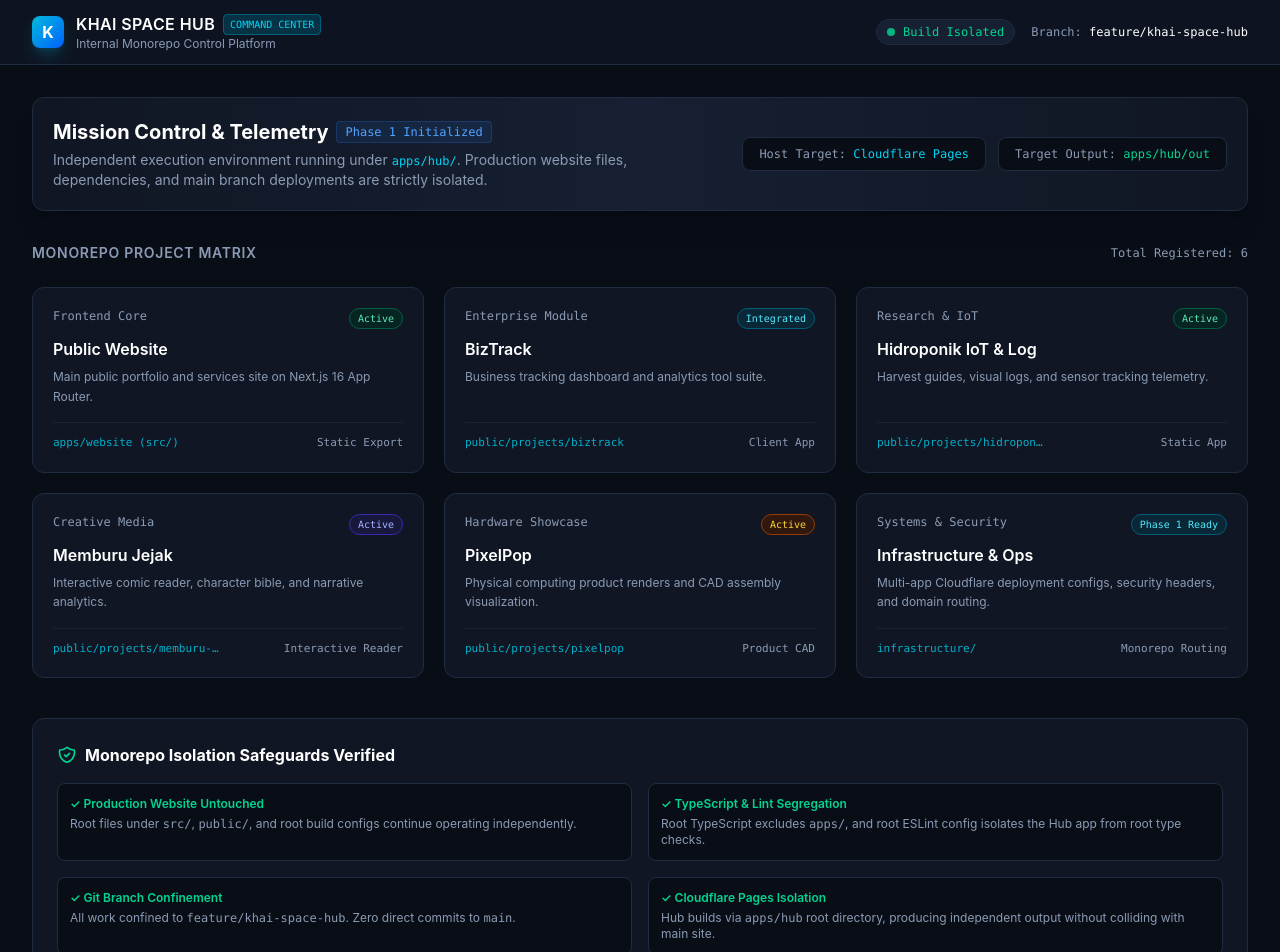
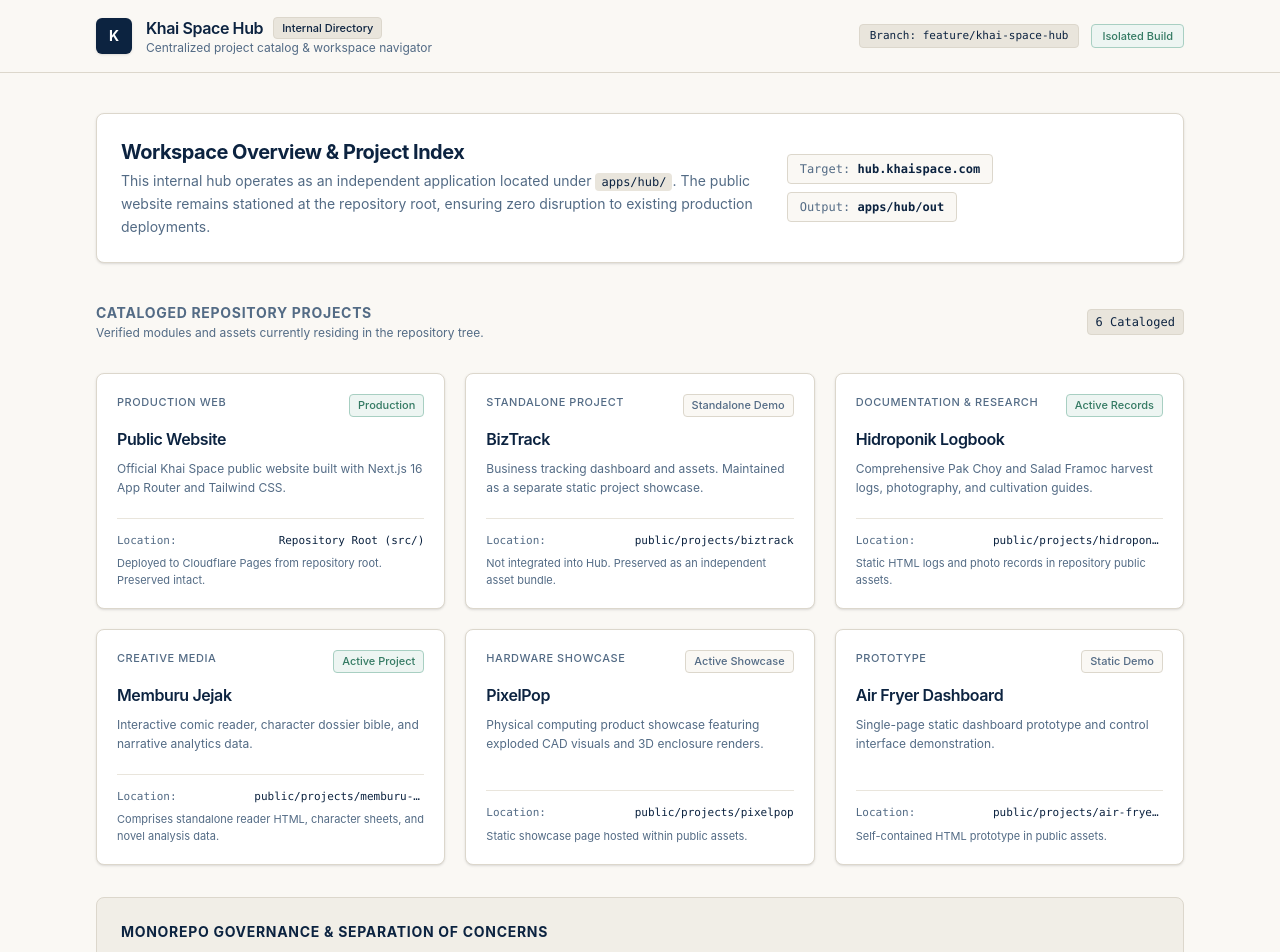
Before and after one commit to khairultajudin/khaispace, a Next.js app in the folder apps/hub/: page / in a window 1280 px wide. Shown: the top 952 px of the page. Built offline with nearby package versions, Linux system fonts and the light colour scheme.

Commit message:
fix(hub): update Hub scaffold with approved Khai Space light design, secure env placeholders, and accurate project catalog

```diff
--- a/apps/hub/src/app/globals.css
+++ b/apps/hub/src/app/globals.css
@@ -1,29 +1,39 @@
 @import "tailwindcss";
 
 :root {
-  --background: #090d16;
-  --foreground: #e6edf3;
-  --surface: #101623;
-  --surface-muted: #162032;
-  --surface-border: #1f2c42;
-  --accent-cyan: #00d2ff;
-  --accent-emerald: #10b981;
-  --accent-amber: #f59e0b;
-  --accent-indigo: #6366f1;
-  --text-muted: #8b9bb4;
+  --background: #faf8f4;
+  --foreground: #0c2340;
+  --surface: #ffffff;
+  --surface-neutral: #e9e5dc;
+  --surface-muted: #f4f0e8;
+  --text-muted: #536b85;
+  --border: #dcd7cc;
+  --border-subtle: #e9e5dc;
+  --accent-green: #347a63;
+  --accent-green-soft: #edf5f2;
+  --accent-green-border: #a8cfc2;
+  --accent-blue: #2c6db2;
+  --accent-blue-soft: #e8f1fa;
 }
 
 @theme inline {
   --color-background: var(--background);
   --color-foreground: var(--foreground);
   --color-surface: var(--surface);
+  --color-surface-neutral: var(--surface-neutral);
   --color-surface-muted: var(--surface-muted);
-  --color-surface-border: var(--surface-border);
-  --color-accent-cyan: var(--accent-cyan);
-  --color-accent-emerald: var(--accent-emerald);
-  --color-accent-amber: var(--accent-amber);
-  --color-accent-indigo: var(--accent-indigo);
   --color-text-muted: var(--text-muted);
+  --color-border: var(--border);
+  --color-border-subtle: var(--border-subtle);
+  --color-accent-green: var(--accent-green);
+  --color-accent-green-soft: var(--accent-green-soft);
+  --color-accent-green-border: var(--accent-green-border);
+  --color-accent-blue: var(--accent-blue);
+  --color-accent-blue-soft: var(--accent-blue-soft);
+}
+
+html {
+  color-scheme: light;
 }
 
 body {
--- a/apps/hub/src/app/layout.tsx
+++ b/apps/hub/src/app/layout.tsx
@@ -2,8 +2,8 @@ import type { Metadata } from "next";
 import "./globals.css";
 
 export const metadata: Metadata = {
-  title: "Khai Space Hub — Command Center",
-  description: "Internal command center and project telemetry dashboard for Khai Space.",
+  title: "Khai Space Hub — Internal Directory & Projects",
+  description: "Internal workspace and project directory for Khai Space.",
   robots: {
     index: false,
     follow: false,
@@ -17,7 +17,7 @@ export default function RootLayout({
 }>) {
   return (
     <html lang="en">
-      <body className="antialiased selection:bg-cyan-500/20 selection:text-cyan-300">
+      <body className="antialiased selection:bg-[#347A63]/15 selection:text-[#0C2340]">
         {children}
       </body>
     </html>
--- a/apps/hub/src/app/page.tsx
+++ b/apps/hub/src/app/page.tsx
@@ -1,213 +1,216 @@
 export default function HubHome() {
-  const modules = [
+  const projects = [
     {
       title: "Public Website",
-      category: "Frontend Core",
-      path: "apps/website (src/)",
-      status: "Active",
-      statusColor: "emerald",
-      desc: "Main public portfolio and services site on Next.js 16 App Router.",
-      meta: "Static Export • Cloudflare Pages",
+      category: "Production Web",
+      location: "Repository Root (src/)",
+      status: "Production",
+      statusStyle: "production",
+      desc: "Official Khai Space public website built with Next.js 16 App Router and Tailwind CSS.",
+      notes: "Deployed to Cloudflare Pages from repository root. Preserved intact.",
     },
     {
       title: "BizTrack",
-      category: "Enterprise Module",
-      path: "public/projects/biztrack",
-      status: "Integrated",
-      statusColor: "cyan",
-      desc: "Business tracking dashboard and analytics tool suite.",
-      meta: "Client App • In-Tree",
+      category: "Standalone Project",
+      location: "public/projects/biztrack",
+      status: "Standalone Demo",
+      statusStyle: "neutral",
+      desc: "Business tracking dashboard and assets. Maintained as a separate static project showcase.",
+      notes: "Not integrated into Hub. Preserved as an independent asset bundle.",
     },
     {
-      title: "Hidroponik IoT & Log",
-      category: "Research & IoT",
-      path: "public/projects/hidroponik",
-      status: "Active",
-      statusColor: "emerald",
-      desc: "Harvest guides, visual logs, and sensor tracking telemetry.",
-      meta: "Static App • Plant Tracking",
+      title: "Hidroponik Logbook",
+      category: "Documentation & Research",
+      location: "public/projects/hidroponik",
+      status: "Active Records",
+      statusStyle: "active",
+      desc: "Comprehensive Pak Choy and Salad Framoc harvest logs, photography, and cultivation guides.",
+      notes: "Static HTML logs and photo records in repository public assets.",
     },
     {
       title: "Memburu Jejak",
       category: "Creative Media",
-      path: "public/projects/memburu-jejak",
-      status: "Active",
-      statusColor: "indigo",
-      desc: "Interactive comic reader, character bible, and narrative analytics.",
-      meta: "Interactive Reader • Engine",
+      location: "public/projects/memburu-jejak",
+      status: "Active Project",
+      statusStyle: "active",
+      desc: "Interactive comic reader, character dossier bible, and narrative analytics data.",
+      notes: "Comprises standalone reader HTML, character sheets, and novel analysis data.",
     },
     {
       title: "PixelPop",
       category: "Hardware Showcase",
-      path: "public/projects/pixelpop",
-      status: "Active",
-      statusColor: "amber",
-      desc: "Physical computing product renders and CAD assembly visualization.",
-      meta: "Product CAD • Interactive",
+      location: "public/projects/pixelpop",
+      status: "Active Showcase",
+      statusStyle: "neutral",
+      desc: "Physical computing product showcase featuring exploded CAD visuals and 3D enclosure renders.",
+      notes: "Static showcase page hosted within public assets.",
     },
     {
-      title: "Infrastructure & Ops",
-      category: "Systems & Security",
-      path: "infrastructure/",
-      status: "Phase 1 Ready",
-      statusColor: "cyan",
-      desc: "Multi-app Cloudflare deployment configs, security headers, and domain routing.",
-      meta: "Monorepo Routing • Cloudflare",
+      title: "Air Fryer Dashboard",
+      category: "Prototype",
+      location: "public/projects/air-fryer-dashboard",
+      status: "Static Demo",
+      statusStyle: "neutral",
+      desc: "Single-page static dashboard prototype and control interface demonstration.",
+      notes: "Self-contained HTML prototype in public assets.",
     },
   ];
 
   return (
-    <div className="min-h-screen bg-[#090d16] text-[#e6edf3] flex flex-col">
-      {/* Top Navigation */}
-      <header className="border-b border-[#1f2c42] bg-[#101623]/80 backdrop-blur-md sticky top-0 z-50">
-        <div className="max-w-7xl mx-auto px-4 sm:px-6 lg:px-8 h-16 flex items-center justify-between">
-          <div className="flex items-center gap-3">
-            <div className="w-8 h-8 rounded-lg bg-gradient-to-br from-cyan-500 to-blue-600 flex items-center justify-center font-bold text-white shadow-lg shadow-cyan-500/20">
+    <div className="min-h-screen bg-[#FAF8F4] text-[#0C2340] flex flex-col antialiased">
+      {/* Top Header */}
+      <header className="border-b border-[#DCD7CC] bg-[#FAF8F4]/90 backdrop-blur-sm sticky top-0 z-40">
+        <div className="max-w-6xl mx-auto px-4 sm:px-6 lg:px-8 h-18 flex items-center justify-between">
+          <div className="flex items-center gap-3.5">
+            <div className="w-9 h-9 rounded-md bg-[#0C2340] flex items-center justify-center font-bold text-white text-sm shadow-sm">
               K
             </div>
             <div>
-              <div className="flex items-center gap-2">
-                <span className="font-semibold tracking-wide text-white">KHAI SPACE HUB</span>
-                <span className="text-[10px] uppercase font-mono px-1.5 py-0.5 rounded bg-cyan-950 text-cyan-400 border border-cyan-800">
-                  Command Center
+              <div className="flex items-center gap-2.5">
+                <span className="font-semibold text-base tracking-tight text-[#0C2340]">
+                  Khai Space Hub
+                </span>
+                <span className="text-[11px] font-medium px-2 py-0.5 rounded border border-[#DCD7CC] bg-[#E9E5DC] text-[#0C2340]">
+                  Internal Directory
                 </span>
               </div>
-              <p className="text-xs text-[#8b9bb4]">Internal Monorepo Control Platform</p>
+              <p className="text-xs text-[#536B85]">
+                Centralized project catalog & workspace navigator
+              </p>
             </div>
           </div>
 
-          <div className="flex items-center gap-4 text-xs font-mono">
-            <div className="flex items-center gap-2 px-2.5 py-1 rounded-full bg-[#162032] border border-[#1f2c42]">
-              <span className="w-2 h-2 rounded-full bg-emerald-400 animate-pulse"></span>
-              <span className="text-emerald-400 font-medium">Build Isolated</span>
-            </div>
-            <div className="hidden sm:block text-[#8b9bb4]">
-              Branch: <span className="text-white">feature/khai-space-hub</span>
-            </div>
+          <div className="flex items-center gap-3 text-xs">
+            <span className="hidden sm:inline-flex items-center gap-1.5 px-2.5 py-1 rounded border border-[#DCD7CC] bg-[#E9E5DC] text-[#0C2340] font-mono text-[11px]">
+              Branch: feature/khai-space-hub
+            </span>
+            <span className="inline-flex items-center px-2.5 py-1 rounded border border-[#A8CFC2] bg-[#EDF5F2] text-[#347A63] font-medium text-[11px]">
+              Isolated Build
+            </span>
           </div>
         </div>
       </header>
 
       {/* Main Content Area */}
-      <main className="flex-1 max-w-7xl mx-auto px-4 sm:px-6 lg:px-8 py-8 w-full">
-        {/* System Status Banner */}
-        <div className="mb-8 p-5 rounded-xl border border-[#1f2c42] bg-gradient-to-r from-[#101623] via-[#162032] to-[#101623] shadow-xl">
+      <main className="flex-1 max-w-6xl mx-auto px-4 sm:px-6 lg:px-8 py-10 w-full space-y-8">
+        {/* Workspace Notice Banner */}
+        <div className="p-6 rounded-lg border border-[#DCD7CC] bg-[#FFFFFF] shadow-sm">
           <div className="flex flex-col md:flex-row md:items-center justify-between gap-4">
-            <div>
-              <h1 className="text-xl font-bold text-white flex items-center gap-2">
-                Mission Control & Telemetry
-                <span className="text-xs font-normal font-mono px-2 py-0.5 rounded bg-blue-500/10 text-blue-400 border border-blue-500/20">
-                  Phase 1 Initialized
-                </span>
+            <div className="space-y-1">
+              <h1 className="text-xl font-bold tracking-tight text-[#0C2340]">
+                Workspace Overview & Project Index
               </h1>
-              <p className="text-sm text-[#8b9bb4] mt-1 max-w-2xl">
-                Independent execution environment running under <code className="text-cyan-400 font-mono text-xs">apps/hub/</code>.
-                Production website files, dependencies, and main branch deployments are strictly isolated.
+              <p className="text-sm text-[#536B85] max-w-2xl leading-relaxed">
+                This internal hub operates as an independent application located under{" "}
+                <code className="text-xs font-mono bg-[#E9E5DC] px-1.5 py-0.5 rounded text-[#0C2340]">
+                  apps/hub/
+                </code>
+                . The public website remains stationed at the repository root, ensuring zero disruption
+                to existing production deployments.
               </p>
             </div>
 
-            <div className="flex items-center gap-3">
-              <div className="px-4 py-2 rounded-lg bg-[#090d16] border border-[#1f2c42] text-xs font-mono">
-                <span className="text-[#8b9bb4]">Host Target:</span> <span className="text-cyan-400">Cloudflare Pages</span>
+            <div className="flex flex-wrap items-center gap-2 text-xs font-mono">
+              <div className="px-3 py-1.5 rounded border border-[#DCD7CC] bg-[#FAF8F4] text-[#536B85]">
+                Target: <span className="text-[#0C2340] font-semibold">hub.khaispace.com</span>
               </div>
-              <div className="px-4 py-2 rounded-lg bg-[#090d16] border border-[#1f2c42] text-xs font-mono">
-                <span className="text-[#8b9bb4]">Target Output:</span> <span className="text-emerald-400">apps/hub/out</span>
+              <div className="px-3 py-1.5 rounded border border-[#DCD7CC] bg-[#FAF8F4] text-[#536B85]">
+                Output: <span className="text-[#0C2340] font-semibold">apps/hub/out</span>
               </div>
             </div>
           </div>
         </div>
 
-        {/* Modules Grid */}
-        <div className="mb-6 flex items-center justify-between">
-          <h2 className="text-sm font-semibold uppercase tracking-wider text-[#8b9bb4]">
-            Monorepo Project Matrix
-          </h2>
-          <span className="text-xs font-mono text-[#8b9bb4]">
-            Total Registered: {modules.length}
+        {/* Section Header */}
+        <div className="flex items-center justify-between pt-2">
+          <div>
+            <h2 className="text-sm font-bold uppercase tracking-wider text-[#536B85]">
+              Cataloged Repository Projects
+            </h2>
+            <p className="text-xs text-[#536B85] mt-0.5">
+              Verified modules and assets currently residing in the repository tree.
+            </p>
+          </div>
+          <span className="text-xs font-mono px-2 py-1 rounded border border-[#DCD7CC] bg-[#E9E5DC] text-[#0C2340]">
+            {projects.length} Cataloged
           </span>
         </div>
 
+        {/* Project Matrix Cards */}
         <div className="grid grid-cols-1 md:grid-cols-2 lg:grid-cols-3 gap-5">
-          {modules.map((m) => (
+          {projects.map((p) => (
             <div
-              key={m.title}
-              className="group p-5 rounded-xl border border-[#1f2c42] bg-[#101623] hover:border-cyan-500/50 transition-all duration-200 hover:shadow-lg hover:shadow-cyan-950/20 flex flex-col justify-between"
+              key={p.title}
+              className="p-5 rounded-lg border border-[#DCD7CC] bg-[#FFFFFF] shadow-sm flex flex-col justify-between hover:border-[#347A63] transition-colors duration-150"
             >
               <div>
-                <div className="flex items-start justify-between gap-2 mb-2">
-                  <span className="text-xs font-mono text-[#8b9bb4]">{m.category}</span>
+                <div className="flex items-start justify-between gap-2 mb-2.5">
+                  <span className="text-[11px] font-medium uppercase tracking-wider text-[#536B85]">
+                    {p.category}
+                  </span>
                   <span
-                    className={`text-[10px] font-mono px-2 py-0.5 rounded-full border ${
-                      m.statusColor === "emerald"
-                        ? "bg-emerald-950/60 text-emerald-300 border-emerald-800"
-                        : m.statusColor === "cyan"
-                        ? "bg-cyan-950/60 text-cyan-300 border-cyan-800"
-                        : m.statusColor === "indigo"
-                        ? "bg-indigo-950/60 text-indigo-300 border-indigo-800"
-                        : "bg-amber-950/60 text-amber-300 border-amber-800"
+                    className={`text-[11px] font-medium px-2 py-0.5 rounded border ${
+                      p.statusStyle === "production"
+                        ? "bg-[#EDF5F2] text-[#347A63] border-[#A8CFC2]"
+                        : p.statusStyle === "active"
+                        ? "bg-[#EDF5F2] text-[#347A63] border-[#A8CFC2]"
+                        : "bg-[#FAF8F4] text-[#536B85] border-[#DCD7CC]"
                     }`}
                   >
-                    {m.status}
+                    {p.status}
                   </span>
                 </div>
-                <h3 className="text-base font-semibold text-white group-hover:text-cyan-300 transition-colors">
-                  {m.title}
+
+                <h3 className="text-base font-semibold text-[#0C2340] tracking-tight">
+                  {p.title}
                 </h3>
-                <p className="text-xs text-[#8b9bb4] mt-1.5 leading-relaxed">
-                  {m.desc}
+
+                <p className="text-xs text-[#536B85] mt-2 leading-relaxed">
+                  {p.desc}
                 </p>
               </div>
 
-              <div className="mt-4 pt-3 border-t border-[#1f2c42]/60 flex items-center justify-between text-[11px] font-mono">
-                <span className="text-cyan-400/80 truncate max-w-[170px]">{m.path}</span>
-                <span className="text-[#8b9bb4]">{m.meta.split("•")[0]}</span>
+              <div className="mt-5 pt-3.5 border-t border-[#E9E5DC] space-y-1.5 text-[11px]">
+                <div className="flex items-center justify-between text-[#536B85] font-mono">
+                  <span>Location:</span>
+                  <span className="text-[#0C2340] truncate max-w-[170px]">{p.location}</span>
+                </div>
+                <div className="text-[11px] text-[#536B85] leading-normal">
+                  {p.notes}
+                </div>
               </div>
             </div>
           ))}
         </div>
 
-        {/* Isolation & Architectural Safeguards */}
-        <div className="mt-10 p-6 rounded-xl border border-[#1f2c42] bg-[#101623]">
-          <h2 className="text-base font-bold text-white mb-4 flex items-center gap-2">
-            <svg
-              className="w-5 h-5 text-emerald-400"
-              fill="none"
-              stroke="currentColor"
-              viewBox="0 0 24 24"
-            >
-              <path
-                strokeLinecap="round"
-                strokeLinejoin="round"
-                strokeWidth={2}
-                d="M9 12l2 2 4-4m5.618-4.016A11.955 11.955 0 0112 2.944a11.955 11.955 0 01-8.618 3.04A12.02 12.02 0 003 9c0 5.591 3.824 10.29 9 11.622 5.176-1.332 9-6.03 9-11.622 0-1.042-.133-2.052-.382-3.016z"
-              />
-            </svg>
-            Monorepo Isolation Safeguards Verified
+        {/* Architectural Principles Card */}
+        <div className="p-6 rounded-lg border border-[#DCD7CC] bg-[#E9E5DC]/50">
+          <h2 className="text-sm font-bold uppercase tracking-wider text-[#0C2340] mb-3">
+            Monorepo Governance & Separation of Concerns
           </h2>
-
-          <div className="grid grid-cols-1 md:grid-cols-2 gap-4 text-xs">
-            <div className="p-3 rounded-lg bg-[#090d16] border border-[#1f2c42]">
-              <div className="text-emerald-400 font-semibold mb-1">✓ Production Website Untouched</div>
-              <p className="text-[#8b9bb4]">
-                Root files under <code>src/</code>, <code>public/</code>, and root build configs continue operating independently.
+          <div className="grid grid-cols-1 sm:grid-cols-2 lg:grid-cols-4 gap-4 text-xs text-[#536B85]">
+            <div className="p-3.5 rounded bg-[#FFFFFF] border border-[#DCD7CC]">
+              <div className="font-semibold text-[#0C2340] mb-1">Root Website Preserved</div>
+              <p>
+                Website files live in repository root. No directory moving or restructuring performed.
               </p>
             </div>
-            <div className="p-3 rounded-lg bg-[#090d16] border border-[#1f2c42]">
-              <div className="text-emerald-400 font-semibold mb-1">✓ TypeScript & Lint Segregation</div>
-              <p className="text-[#8b9bb4]">
-                Root TypeScript excludes <code>apps/</code>, and root ESLint config isolates the Hub app from root type checks.
+            <div className="p-3.5 rounded bg-[#FFFFFF] border border-[#DCD7CC]">
+              <div className="font-semibold text-[#0C2340] mb-1">Isolated Hub Build</div>
+              <p>
+                Hub maintains its own <code className="font-mono text-[10px]">package.json</code> and tsconfig under <code className="font-mono text-[10px]">apps/hub/</code>.
               </p>
             </div>
-            <div className="p-3 rounded-lg bg-[#090d16] border border-[#1f2c42]">
-              <div className="text-emerald-400 font-semibold mb-1">✓ Git Branch Confinement</div>
-              <p className="text-[#8b9bb4]">
-                All work confined to <code>feature/khai-space-hub</code>. Zero direct commits to <code>main</code>.
+            <div className="p-3.5 rounded bg-[#FFFFFF] border border-[#DCD7CC]">
+              <div className="font-semibold text-[#0C2340] mb-1">Separate Deployments</div>
+              <p>
+                Website and Hub deploy as independent Cloudflare Pages targets from their respective roots.
               </p>
             </div>
-            <div className="p-3 rounded-lg bg-[#090d16] border border-[#1f2c42]">
-              <div className="text-emerald-400 font-semibold mb-1">✓ Cloudflare Pages Isolation</div>
-              <p className="text-[#8b9bb4]">
-                Hub builds via <code>apps/hub</code> root directory, producing independent output without colliding with main site.
+            <div className="p-3.5 rounded bg-[#FFFFFF] border border-[#DCD7CC]">
+              <div className="font-semibold text-[#0C2340] mb-1">Branch Discipline</div>
+              <p>
+                All development occurs on <code className="font-mono text-[10px]">feature/khai-space-hub</code>. Direct commits to main are blocked.
               </p>
             </div>
           </div>
@@ -215,8 +218,11 @@ export default function HubHome() {
       </main>
 
       {/* Footer */}
-      <footer className="border-t border-[#1f2c42] bg-[#101623] py-4 text-center text-xs text-[#8b9bb4] font-mono">
-        Khai Space Hub • Phase 1 Scaffold Verified • khairultajudin/khaispace
+      <footer className="border-t border-[#DCD7CC] bg-[#FAF8F4] py-5 text-center text-xs text-[#536B85]">
+        <div className="max-w-6xl mx-auto px-4 flex flex-col sm:flex-row items-center justify-between gap-2">
+          <span>Khai Space Hub &bull; Phase 1.1 Scaffold Verified</span>
+          <span className="font-mono text-[11px] text-[#536B85]">khairultajudin/khaispace</span>
+        </div>
       </footer>
     </div>
   );
```
Also changed, not shown: 1 other file (tests, documents, lock files or other folders).
